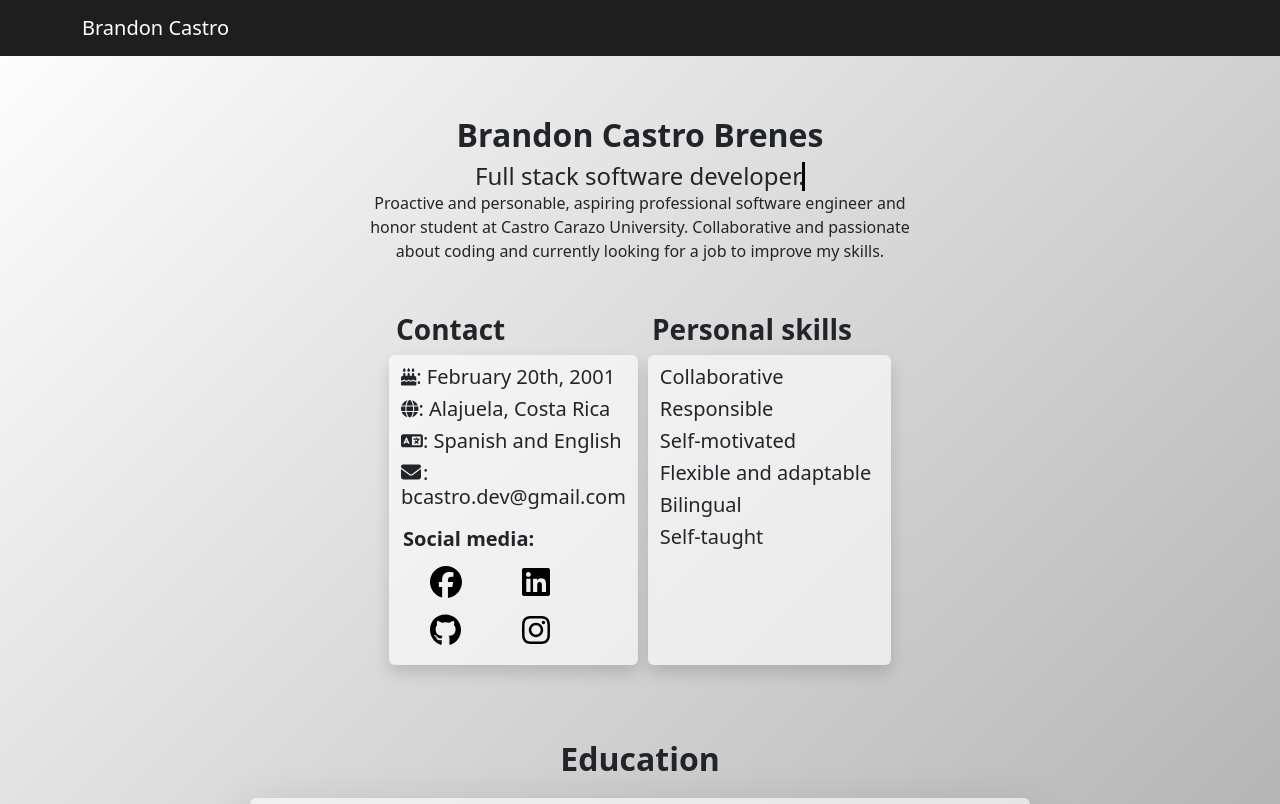
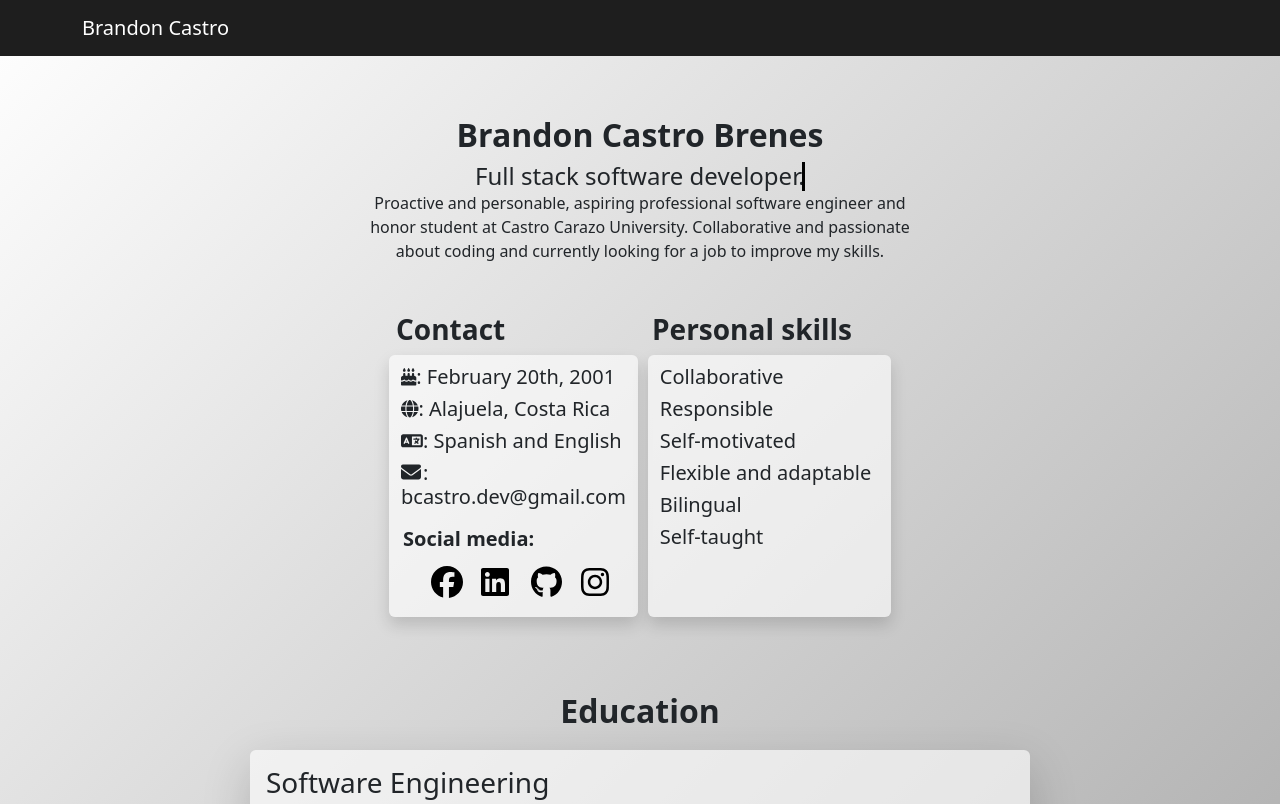
Before and after one commit to BrandonCastro932/brandoncastro932.github.io, a React (Create React App) app: page / in a window 1280 px wide. Shown: the top 804 px of the page. Built offline with nearby package versions, Linux system fonts and the light colour scheme.

Commit message:
Contact styles fix

```diff
--- a/src/components/AboutMe.scss
+++ b/src/components/AboutMe.scss
@@ -13,7 +13,9 @@
 }
 
 .socialIcon{
-    max-width: 40% !important;
+    max-width: 20% !important;
+    padding: 0;
+    margin-left: 5px;
 }
 .aboutTitle{
     text-align: left !important;
@@ -94,6 +96,7 @@
     }
     .socialIcon{
         max-width: 20% !important;
+        margin-left: 0;
     }
 }
 
@@ -111,5 +114,6 @@
     }
     .socialIcon{
         max-width: 50% !important;
+        margin-left: 0;
     }
 }
```
